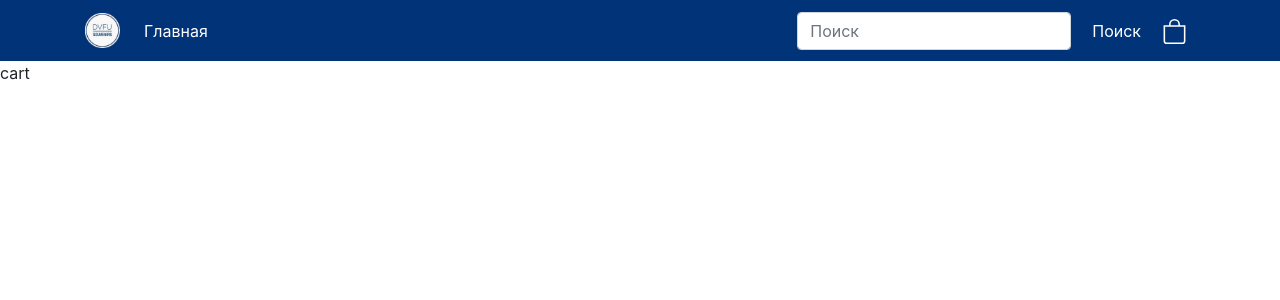
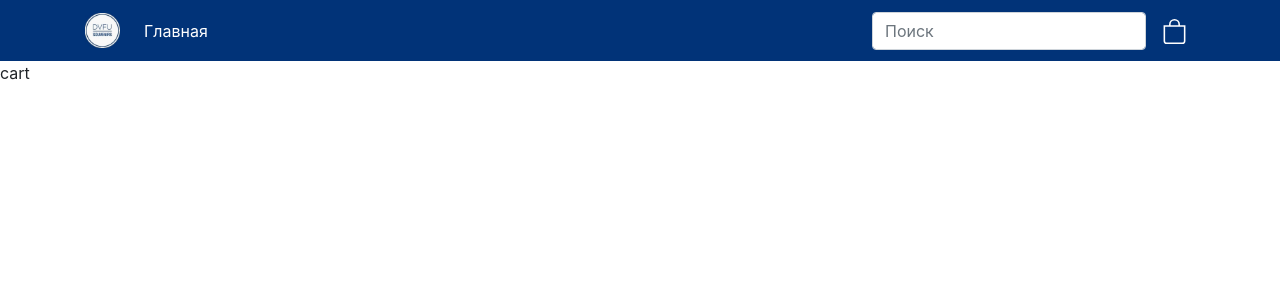
Before and after one commit to egor2000sleptsov/SiteForStore, a React (Create React App) app: page /cart in a window 1280 px wide. Shown: the top 300 px of the page. Built offline with nearby package versions, Linux system fonts and the light colour scheme.

Commit message:
del search button

```diff
--- a/src/components/Header.js
+++ b/src/components/Header.js
@@ -1,6 +1,6 @@
 import React from 'react';
 import {Switch, Route} from "react-router-dom";
-import {Button, Container, Form, Nav, Navbar, NavLink} from "react-bootstrap";
+import {Container, Form, Nav, Navbar, NavLink} from "react-bootstrap";
 import img from "../files/img.png"
 import HomeContainer from "./home/HomeContainer";
 import CartContainer from "./cart/CartContainer";
@@ -13,9 +13,9 @@ const Header = (props) => {
     let onSearchValueChange = event => {
         props.onSearchValueChange(searchEl.current.value)
     }
-    let onButtonClick = event => {
-        props.onButtonClick()
-    }
+    // let onButtonClick = event => {
+    //     props.onButtonClick()
+    // }
 
     let searchEl = React.createRef()
     return (
@@ -38,8 +38,9 @@ const Header = (props) => {
                                           className='mr-sm-2'
                                           value={props.searchValue}
                                           ref={searchEl}
+
                             />
-                            <Button className={CSS_Classes.button} onClick={event => onButtonClick(event)}>Поиск</Button>
+                            {/*<Button className={CSS_Classes.button} onClick={event => onButtonClick(event)}>Поиск</Button>*/}
                         </Form>
                         <Nav>
                             <NavLink href="/cart">
--- a/src/components/home/ShopItemsArea/ShopItemContainer.js
+++ b/src/components/home/ShopItemsArea/ShopItemContainer.js
@@ -7,7 +7,7 @@ let mapStateToProps = (state) => {
         sortValue: state.home.sortValue,
         filter: state.home.filter,
         filterOn: state.home.filterOn,
-        searchResult: state.header.searchResult.toLowerCase()
+        searchResult: state.header.searchBoxValue.toLowerCase()
     }
 }
 let mapDispatchToProps = (dispatch) => {
--- a/src/redux/HeaderReducer.js
+++ b/src/redux/HeaderReducer.js
@@ -11,8 +11,8 @@ const headerReducer = (state = initialState, action) => {
         case searchBoxValue: {
             let copyState = {...state}
             copyState.searchBoxValue = action.newValue
-            if (action.newValue.length === 0)
-                copyState.searchResult = action.newValue
+            // if (action.newValue.length === 0)
+            //     copyState.searchResult = action.newValue
             return copyState
         }
         case searchButtonValue: {
```
